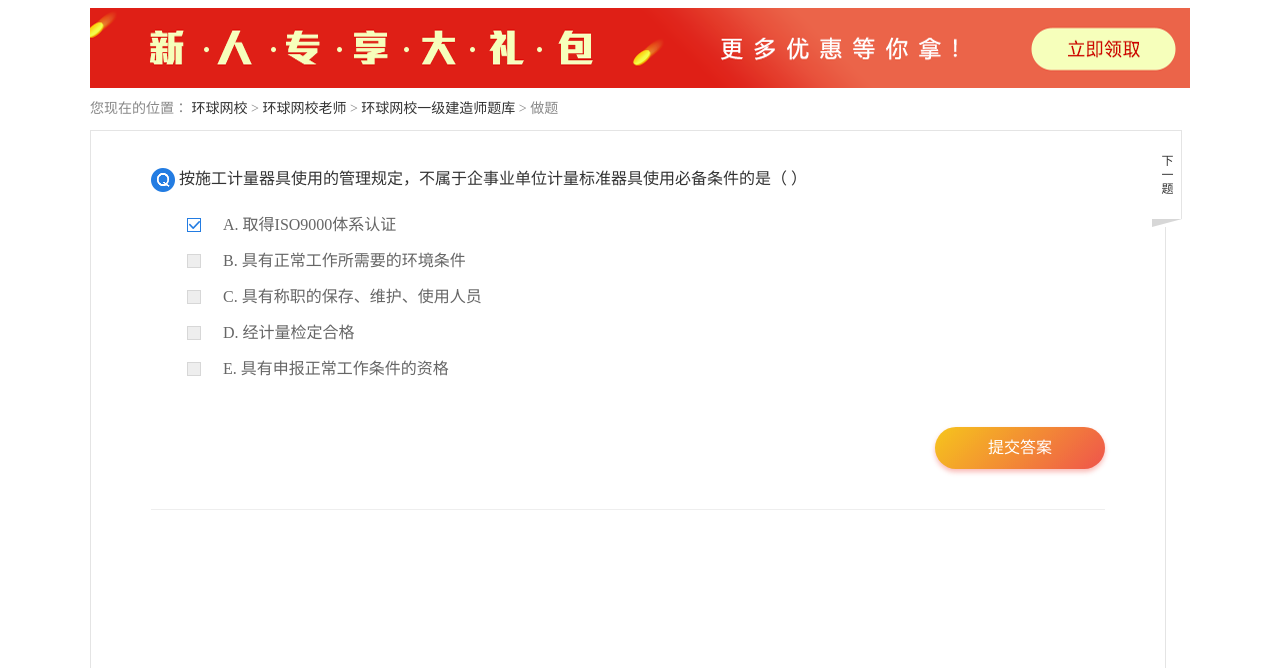
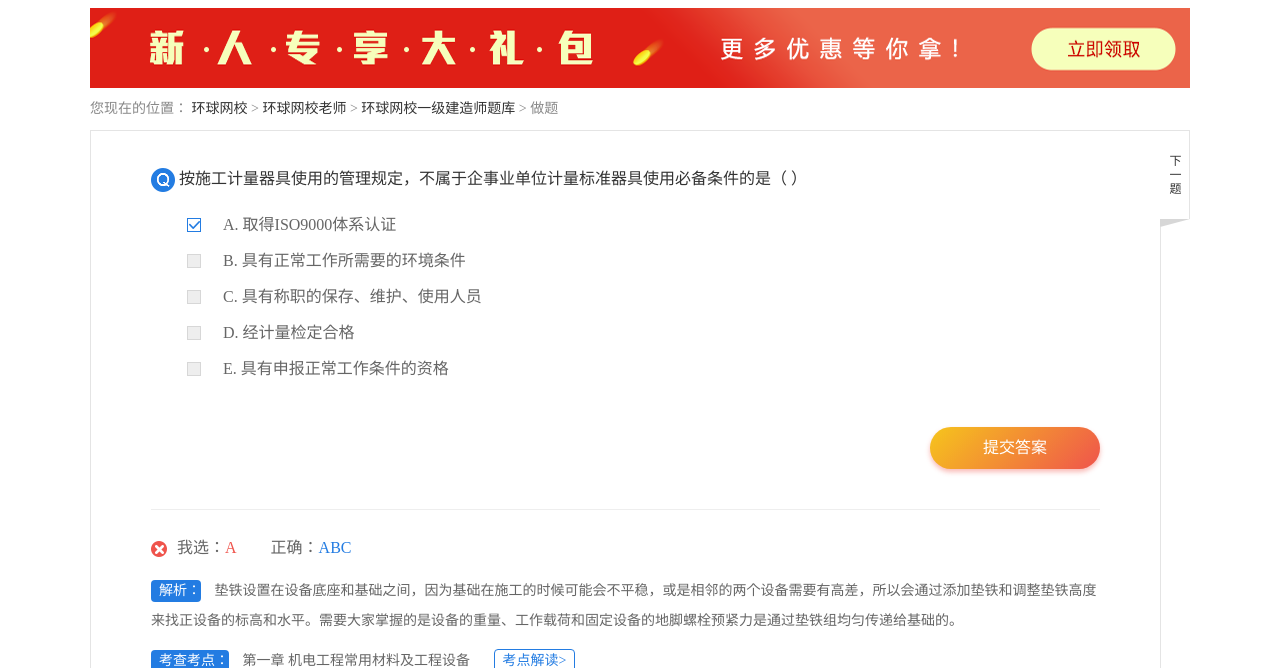
Before and after one commit to promise-as/wk-hqwx, a website: page src/tk-zd.html in a window 1280 px wide. Shown: the part 132-800 px from the top of the page. Drawn offline with nearby package versions, Linux system fonts and the light colour scheme; files that its build step writes are made by us from their sources; files whose address does not match are found by name.

Commit message:
Write to the front page.

```diff
--- a/src/sass/index.scss
+++ b/src/sass/index.scss
@@ -2031,8 +2031,7 @@ select {
 .tk-zt{
   position: relative;
   .zt-cont{
-    width: 1076px;
-    height: 598px;
+    width: 1071px;
     background-color: #ffffff;
     border: solid 1px #e4e4e4;
     margin-bottom: 30px;
@@ -2068,7 +2067,6 @@ select {
     }
     .sign-in{
       @extend %clearfix;
-      border-bottom: 1px solid #eee;
       padding: 40px 0;
       input[type="submit"]{
         float: right;
@@ -2091,6 +2089,62 @@ select {
       	color: #ffffff;
       }
     }
+    .zt-parse{
+      border-top: 1px solid #eee;
+      .parse-sel{
+        font-size: 16px;
+        line-height: 36px;
+        color: #666666;
+        margin-bottom: 10px;
+        padding-top: 20px;
+        vertical-align: middle;
+        .icon{
+          @extend %in-b;
+          width: 16px;
+          height: 16px;
+          background: url('../images/css_sprites.png') -10px -326px;
+          margin-right: 6px;
+          vertical-align: middle;
+        }
+        .error{
+          color: #ef544c;
+          margin-right: 30px;
+        }
+        .answer{
+          color: #237ce2;
+        }
+      }
+      .parse-txt{
+        font-size: 14px;
+        line-height: 30px;
+        color: #666666;
+        margin-bottom: 10px;
+        span{
+          @extend %in-b;
+          height: 22px;
+          line-height: 22px;
+          background-color: #237ce2;
+          border-radius: 4px;
+          padding-left: 8px;
+          color: #ffffff;
+          margin-right: 10px;
+        }
+      }
+      .parse-btn{
+        @extend %in-b;
+        height: 22px;
+        line-height: 22px;
+        border-radius: 4px;
+        border: solid 1px #237ce2;
+        color: $txt-color;
+        padding: 0 8px;
+        margin-left: 20px;
+        &:hover{
+          background-color: $txt-color;
+          color: #fff;
+        }
+      }
+    }
   }
   .zt-btn{
     @extend %in-b;
@@ -2106,7 +2160,7 @@ select {
     letter-spacing: 2px;
     position: absolute;
     top: 0;
-    right: 8px; // writing-mode:tb-rl 影响
+    right: 0px; // writing-mode:tb-rl 影响
     &::after{
       content: '';
       width: 0;
--- a/src/tk-zd.html
+++ b/src/tk-zd.html
@@ -223,6 +223,20 @@
         <input type="hidden" value="A">
         <input type="submit" value="提交答案">
       </form>
+      <div class="zt-parse">
+        <div class="parse-sel">
+          <i class="icon"></i> 我选：<span class="error">A</span> 正确：<span class="answer">ABC</span>
+        </div>
+        <div class="parse-txt">
+          <span>解析：</span>
+          垫铁设置在设备底座和基础之间，因为基础在施工的时候可能会不平稳，或是相邻的两个设备需要有高差，所以会通过添加垫铁和调整垫铁高度来找正设备的标高和水平。需要大家掌握的是设备的重量、工作载荷和固定设备的地脚螺栓预紧力是通过垫铁组均匀传递给基础的。
+        </div>
+        <div class="parse-txt">
+          <span>考查考点：</span>
+          第一章 机电工程常用材料及工程设备
+          <a href="" class="parse-btn">考点解读&gt;</a>
+        </div>
+      </div>
     </div>
     <a href="" class="zt-btn">下一题</a>
   </div>
```
Also changed, not shown: gulpfile.js (+4 -4 lines), dist/css/index.css, dist/tk-zd.html.
